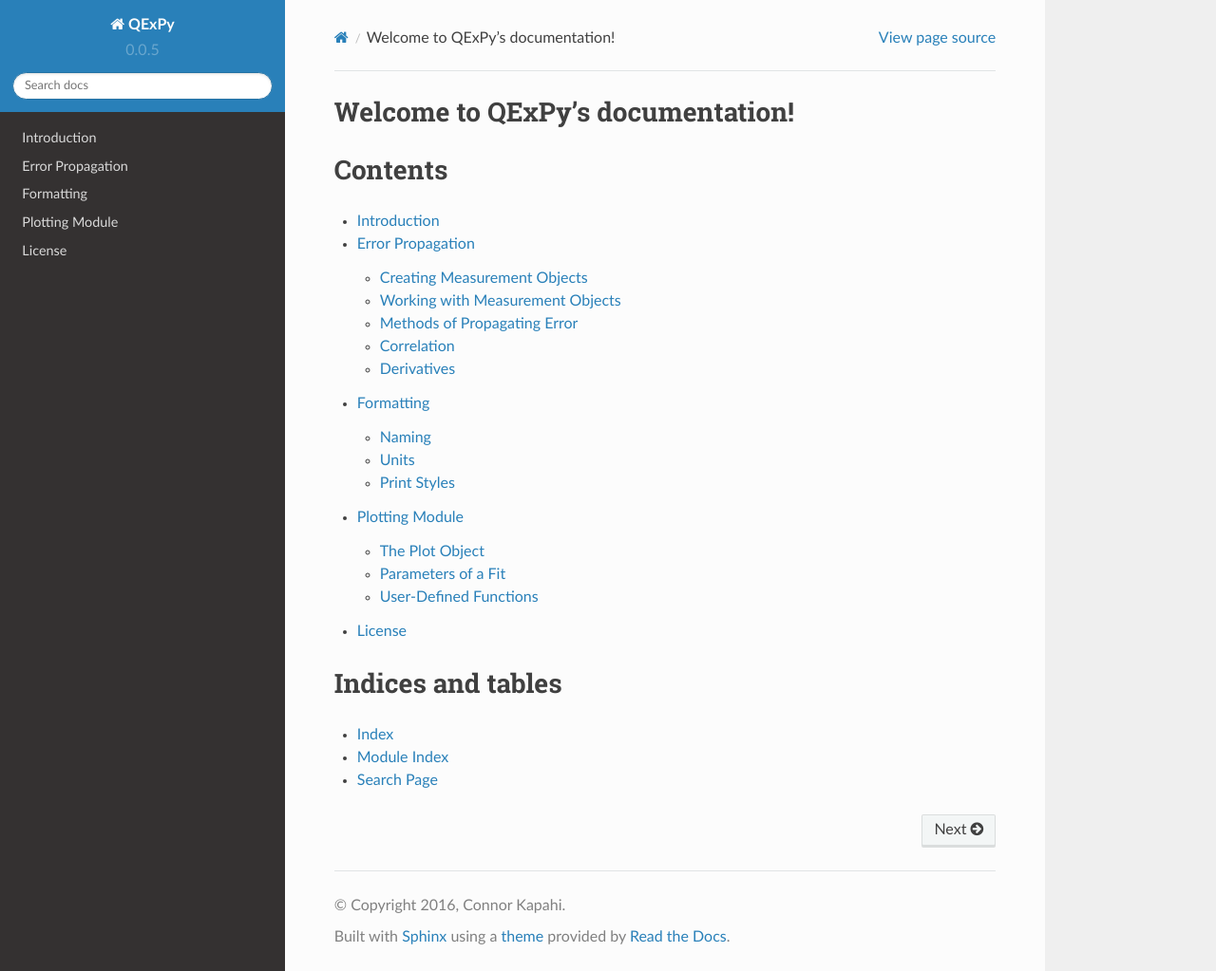
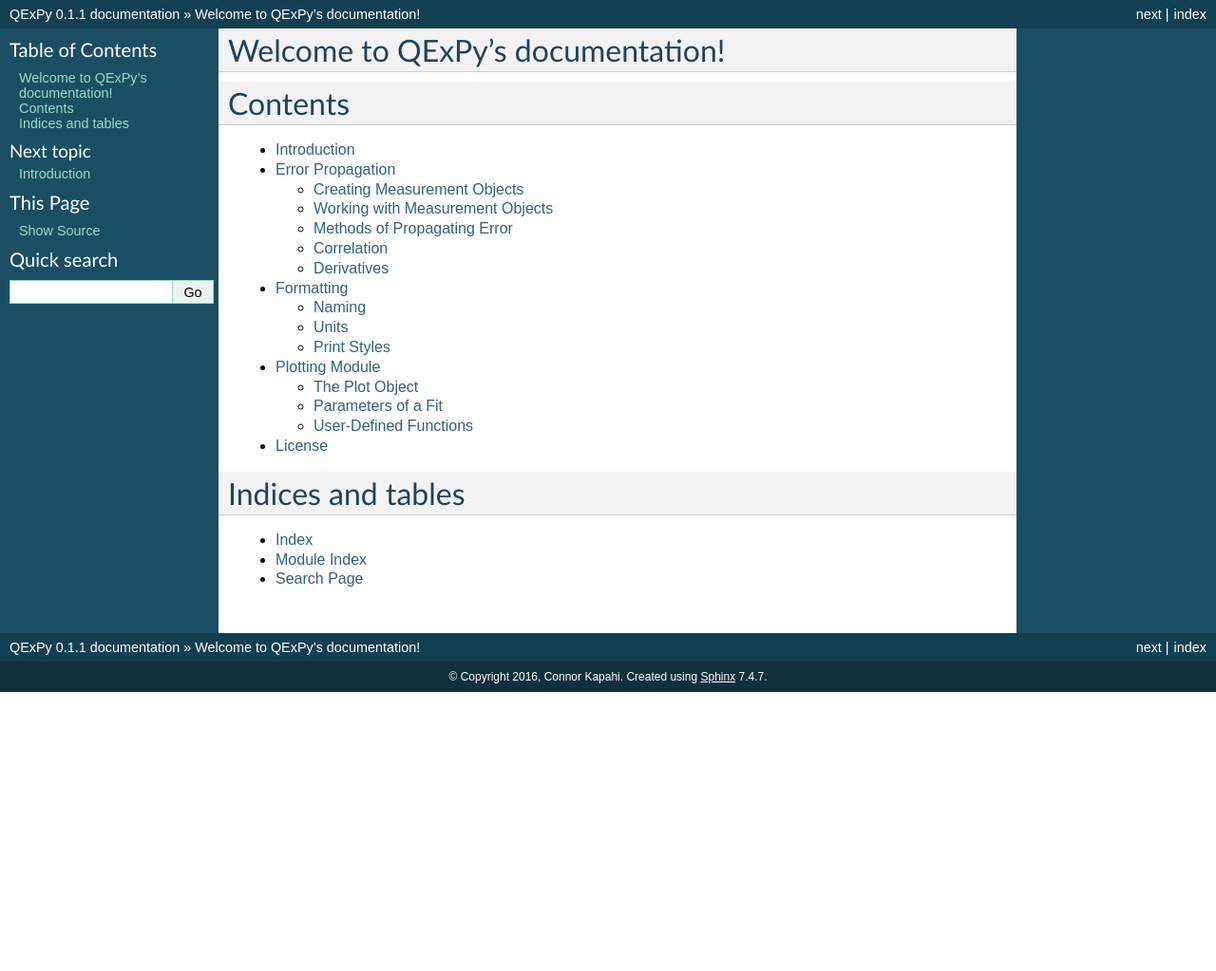
Before and after one commit to Queens-Physics/qexpy, a Sphinx documentation site: the page built from docs/index.rst, in a window 1280 px wide and 1023 px high. Shown: the whole window at 95% size. Built offline with Sphinx 7.4.7, drawn with Linux system fonts in a browser that asks for light colours.

Commit message:
Further changes for ReadTheDocs

```diff
--- a/docs/conf.py
+++ b/docs/conf.py
@@ -122,7 +122,7 @@
 
 # The theme to use for HTML and HTML Help pages.  See the documentation for
 # a list of builtin themes.
-html_theme = "sphinx_rtd_theme"
+html_theme = "classic"
 
 # Theme options are theme-specific and customize the look and feel of a theme
 # further.  For a list of options available for each theme, see the
@@ -133,7 +133,7 @@
 html_theme_path = [sphinx_rtd_theme.get_html_theme_path()]
 
 # The name for this set of Sphinx documents.  If None, it defaults to
-# "<project> v<release> documentation".
+# "<#project> v<release> documentation".
 #html_title = None
 
 # A shorter title for the navigation bar.  Default is the same as html_title.
```
